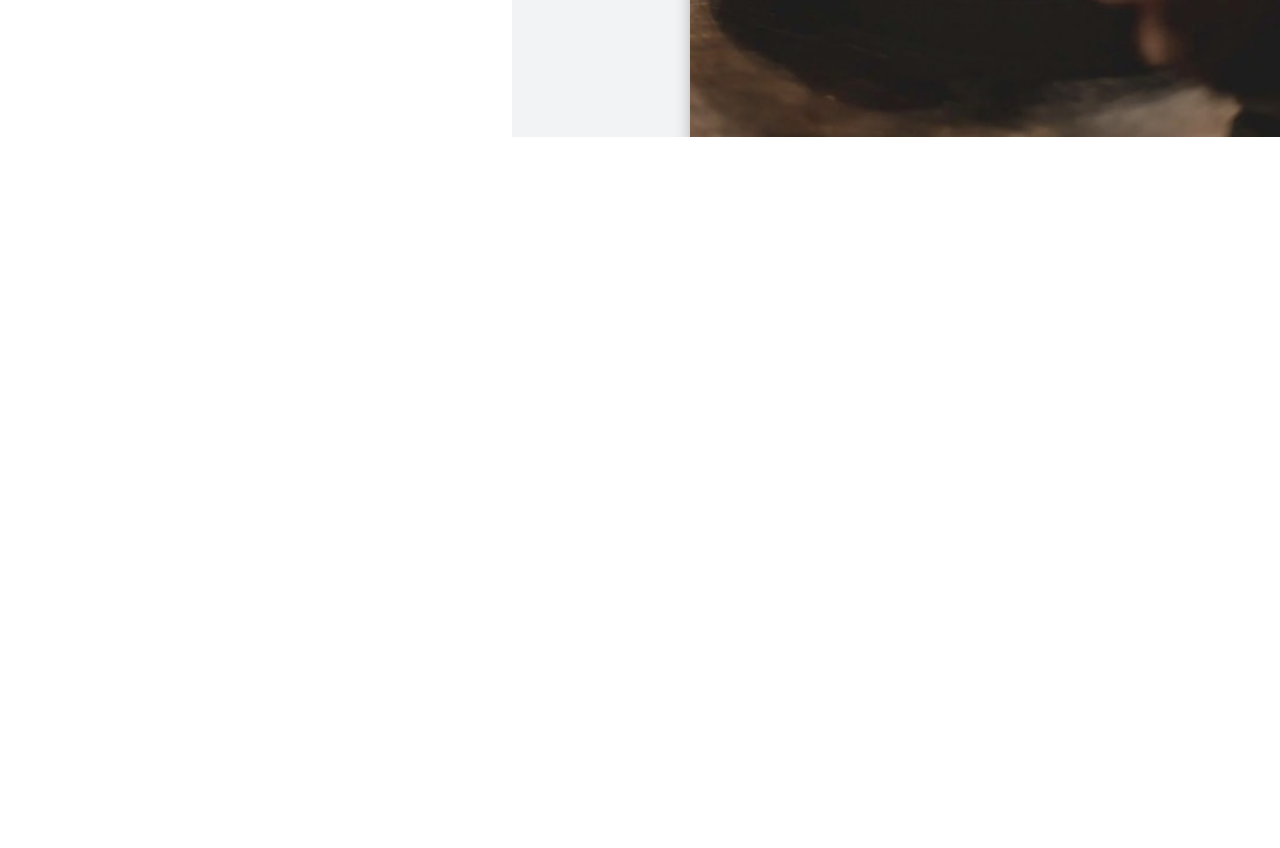
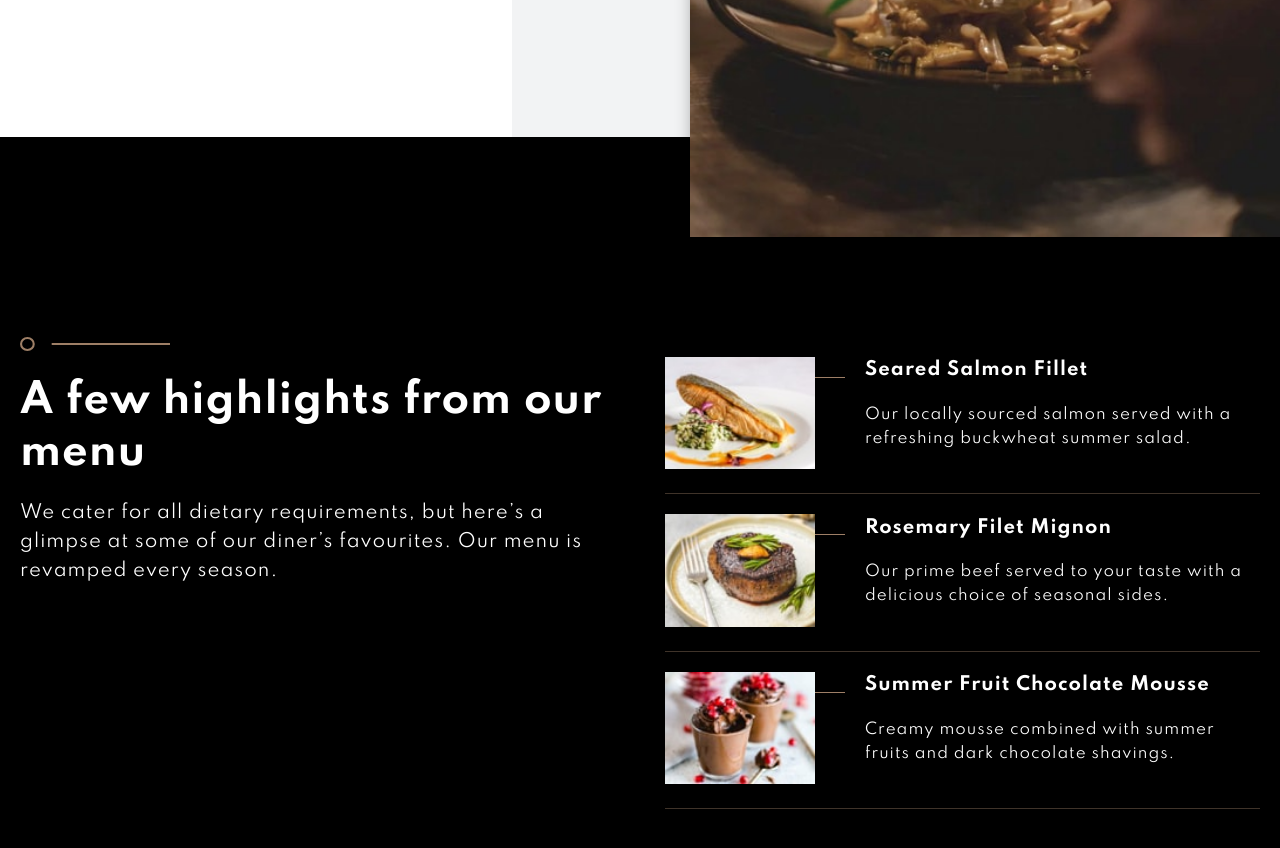
Before and after one commit to habibdev96/FEM-dine-restaurant-website, a React (Create React App) app: page / in a window 1280 px wide. Shown: the part 2380-3228 px from the top of the page. Before the commit the page ends 2517 px from the top, so only its background shows below. Built offline with nearby package versions, Linux system fonts and the light colour scheme.

Commit message:
created highlights section

```diff
--- a/src/components/Home/AboutSectionTwo.js
+++ b/src/components/Home/AboutSectionTwo.js
@@ -27,6 +27,7 @@ const Container = styled.div`
   position: relative;
 
   .showcase {
+    transform: translateY(10rem);
     box-shadow: var(--mainShadow);
   }
 
--- /dev/null
+++ b/src/components/Home/Highlight.js
@@ -0,0 +1,51 @@
+import styled from "styled-components";
+import { HighlightHeading } from "../styledElements/Headings";
+import Paragraph from "../styledElements/Paragraphs";
+
+const Article = styled.article`
+  display: flex;
+  align-items: center;
+  gap: var(--gap);
+  padding: 2rem 0;
+  border-bottom: 0.1rem solid hsla(27, 22%, 51%, 0.4);
+
+  .image {
+    position: relative;
+    z-index: 5;
+    width: 15rem;
+  }
+
+  .left {
+    position: relative;
+  }
+
+  .line {
+    position: absolute;
+    z-index: 1;
+    top: 2rem;
+    right: -3rem;
+    height: 0.1rem;
+    width: 5rem;
+    color: var(--beaver);
+    background-color: var(--beaver);
+  }
+`;
+
+const Highlight = ({ image, dish, description }) => {
+  return (
+    <Article>
+      <div className="left">
+        <img src={image} alt={dish} className="image" />
+        <div className="line"></div>
+      </div>
+      <div>
+        <HighlightHeading>{dish}</HighlightHeading>
+        <Paragraph light highlight>
+          {description}
+        </Paragraph>
+      </div>
+    </Article>
+  );
+};
+
+export default Highlight;
--- /dev/null
+++ b/src/components/Home/Highlights.js
@@ -0,0 +1,46 @@
+import { useState } from "react";
+import styled from "styled-components";
+import { SectionHeading } from "../styledElements/Headings";
+import Paragraph from "../styledElements/Paragraphs";
+import Divider from "../styledElements/Divider";
+import { maxWidthLg } from "../../abstracts/Mixins";
+import Highlight from "./Highlight";
+import { highlightsData } from "../../data";
+
+const Section = styled.section`
+  background-color: var(--black);
+`;
+
+const Container = styled.div`
+  ${maxWidthLg}
+  padding: 20rem 2rem 5rem 2rem;
+  display: grid;
+  grid-template-columns: repeat(2, 1fr);
+  gap: var(--gap);
+`;
+
+const Highlights = () => {
+  const [highlights, setHighlights] = useState(highlightsData);
+
+  return (
+    <Section>
+      <Container>
+        <div>
+          <Divider />
+          <SectionHeading light>A few highlights from our menu</SectionHeading>
+          <Paragraph light>
+            We cater for all dietary requirements, but here’s a glimpse at some
+            of our diner’s favourites. Our menu is revamped every season.
+          </Paragraph>
+        </div>
+        <div className="highlights">
+          {highlights.map((item) => (
+            <Highlight key={item.id} {...item} />
+          ))}
+        </div>
+      </Container>
+    </Section>
+  );
+};
+
+export default Highlights;
--- a/src/components/styledElements/Headings.js
+++ b/src/components/styledElements/Headings.js
@@ -13,3 +13,9 @@ export const SectionHeading = styled.h2`
   color: ${({ light }) => (light ? "var(--white)" : "var(--ebonyClay)")};
   font-size: 4rem;
 `;
+
+export const HighlightHeading = styled.h3`
+  ${headingStyles}
+  color: var(--white);
+  font-size: 1.8rem;
+`;
--- a/src/components/styledElements/Paragraphs.js
+++ b/src/components/styledElements/Paragraphs.js
@@ -1,4 +1,4 @@
-import styled from "styled-components";
+import styled, { css } from "styled-components";
 import { textStyles } from "../../abstracts/Mixins";
 
 const Paragraph = styled.p`
@@ -6,6 +6,12 @@ const Paragraph = styled.p`
   color: ${({ light }) => (light ? "var(--white)" : "var(--ebonyClay)")};
   font-size: 1.8rem;
   padding: 2rem 0;
+
+  ${({ highlight }) =>
+    highlight &&
+    css`
+      font-size: 1.5rem;
+    `}
 `;
 
 export default Paragraph;
--- /dev/null
+++ b/src/data.js
@@ -0,0 +1,27 @@
+import foodItemOne from "./assets/homepage/salmon-desktop-tablet.jpg";
+import foodItemTwo from "./assets/homepage/beef-desktop-tablet.jpg";
+import foodItemThree from "./assets/homepage/chocolate-desktop-tablet.jpg";
+
+export const highlightsData = [
+  {
+    id: 1,
+    image: foodItemOne,
+    dish: "Seared Salmon Fillet",
+    description:
+      "Our locally sourced salmon served with a refreshing buckwheat summer salad.",
+  },
+  {
+    id: 2,
+    image: foodItemTwo,
+    dish: "Rosemary Filet Mignon",
+    description:
+      "Our prime beef served to your taste with a delicious choice of seasonal sides.",
+  },
+  {
+    id: 3,
+    image: foodItemThree,
+    dish: "Summer Fruit Chocolate Mousse",
+    description:
+      "Creamy mousse combined with summer fruits and dark chocolate shavings.",
+  },
+];
--- a/src/pages/Home.js
+++ b/src/pages/Home.js
@@ -1,6 +1,7 @@
 import HomeHeader from "../components/Home/HomeHeader";
 import AboutSectionOne from "../components/Home/AboutSectionOne";
 import AboutSectionTwo from "../components/Home/AboutSectionTwo";
+import Highlights from "../components/Home/Highlights";
 
 const Home = () => {
   return (
@@ -9,6 +10,7 @@ const Home = () => {
       <main>
         <AboutSectionOne />
         <AboutSectionTwo />
+        <Highlights />
       </main>
     </>
   );
```
